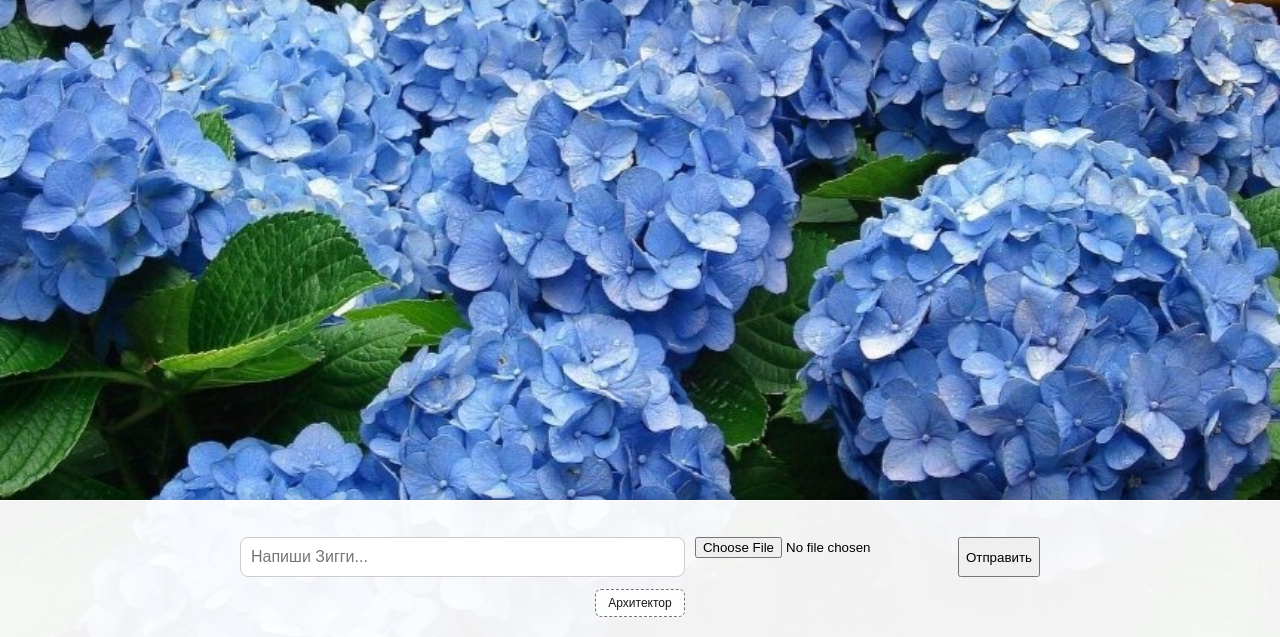
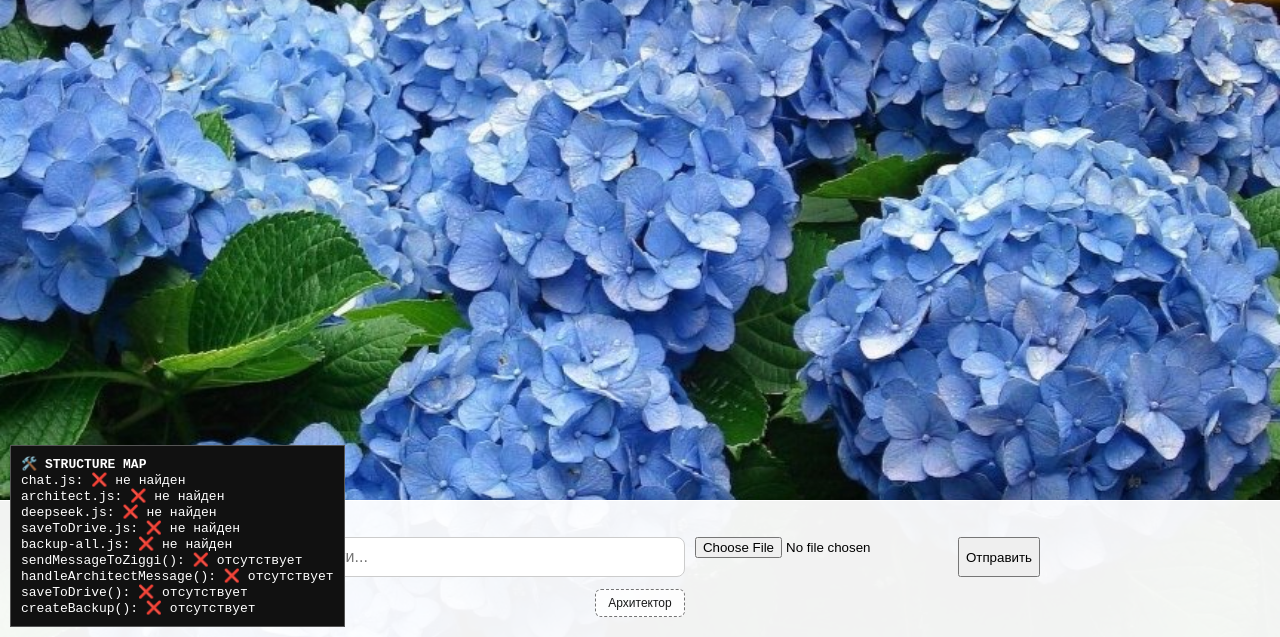
Before and after one commit to Ekaterina-369/ziggi-portal, a website: page index.html in a window 1280 px wide. Shown: the part 163-800 px from the top of the page. Drawn offline with nearby package versions, Linux system fonts and the light colour scheme.

Commit message:
Update index.html

```diff
--- a/index.html
+++ b/index.html
@@ -50,5 +50,7 @@
 <!-- ⚙️ Подключаем логику -->
   <script src="injectButtons.js"></script>
   <script src="script.js"></script>
+<script src="structure_map.js"></script>
+
 </body>
 </html>
```
